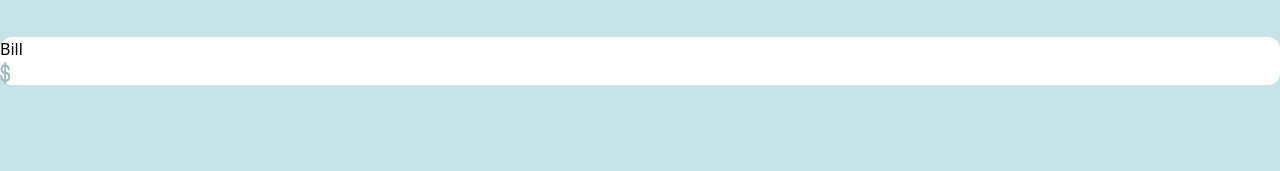
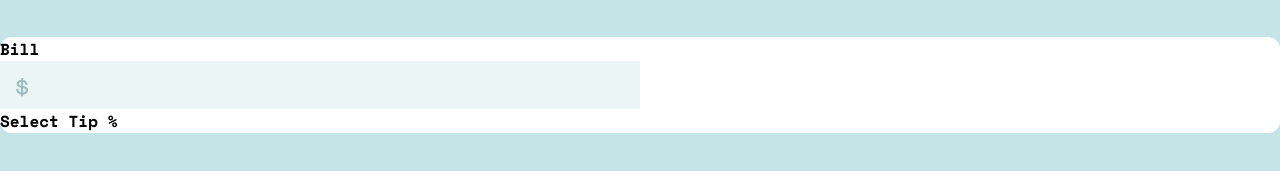
Before and after one commit to snehap02/tip-calculator, a website built with Vite: page index.html in a window 1280 px wide. Shown: the part 97-268 px from the top of the page. Built offline with nearby package versions, Linux system fonts and the light colour scheme.

Commit message:
new changes

```diff
--- a/index.html
+++ b/index.html
@@ -11,15 +11,20 @@
 <body class="bg-lightGrayCyan bg-no-repeat">
     <img src="/images/logo.svg" alt="" class="mx-auto mt-10">
     <section class="whole-container bg-white grid grid-cols-1 md:grid md:grid-cols-2 mt-10 rounded-xl">
-        <div class="">
-            <form action="" class="flex flex-col">
-                <label for="price">Bill</label>
-                <div class="flex">
-                    <img src="/images/icon-dollar.svg" alt="">
-                    <input type="text" id="price" class="">
+        <div class="bill-section" id="billSection">
+            <form action="" class="bill flex flex-col" id="billSec">
+                <label for="price" class="font-onlyFont text-md font-semibold">Bill</label>
+                <div class="flex px-4 bg-verylightGrayCyan p-2">
+                    <img src="/images/icon-dollar.svg" alt="" class="h-5 mt-2">
+                    <input type="text" id="price" class="w-full input-bill font-onlyFont text-right pr-4 outline-none bg-verylightGrayCyan text-2xl font-bold text-darkCyan" id="inputBill">
                 </div>
             </form>
+            <h1 class="font-onlyFont text-md font-semibold">Select Tip %</h1>
+            <div class="tip-container grid grid-cols-2 md:grid md:grid-cols-3">
+
+            </div>
         </div>
+
         <div class=""></div>
     </section>
 </body>
--- a/tailwind.config.js
+++ b/tailwind.config.js
@@ -9,7 +9,7 @@ module.exports = {
         darkGrayishCyan: '#5e7a7d',
         grayishCyan: '#7f9c9f',
         lightGrayCyan: '#c5e4e7',
-        verylightGrayCyan: '#f4fafa',
+        verylightGrayCyan: '#EAF5F5',
         white: '#ffffff'
       },
       fontFamily:{
```
